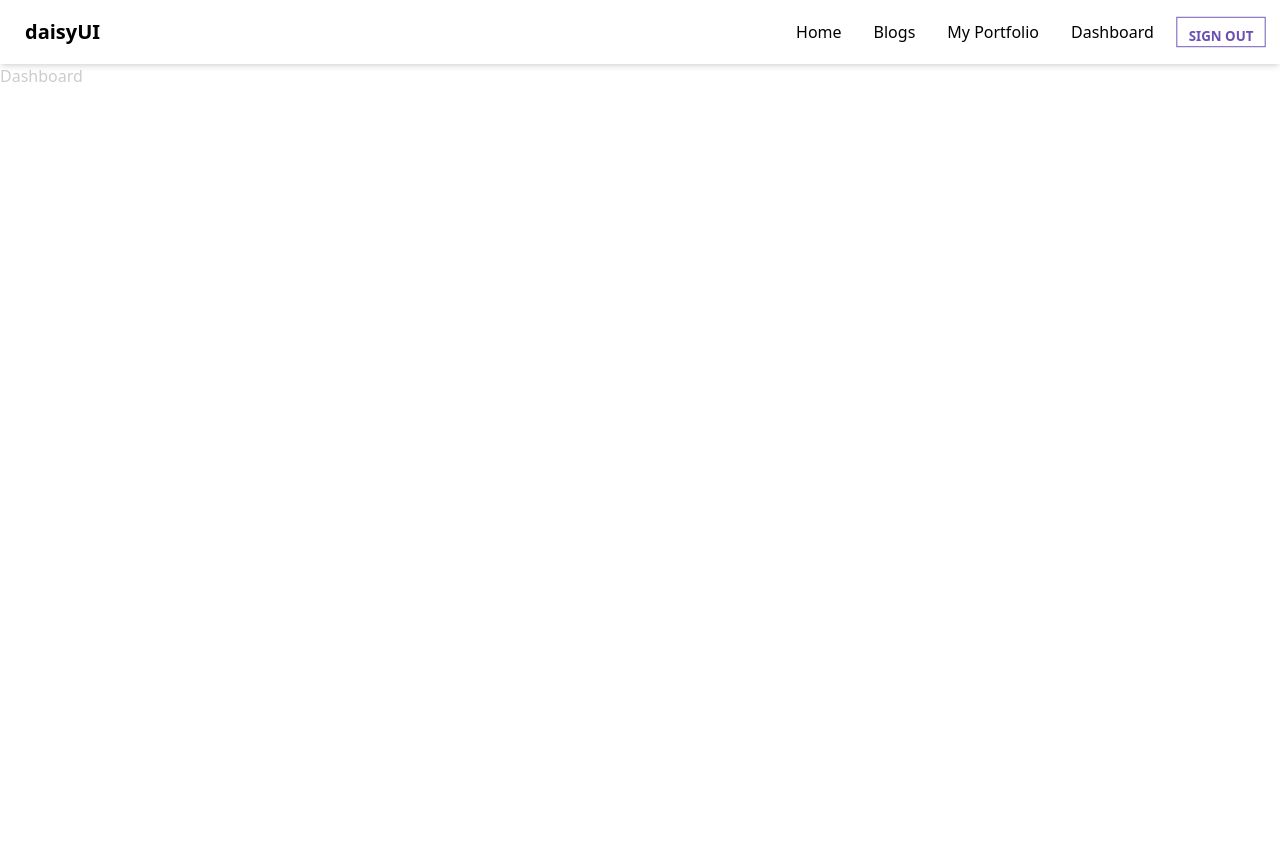
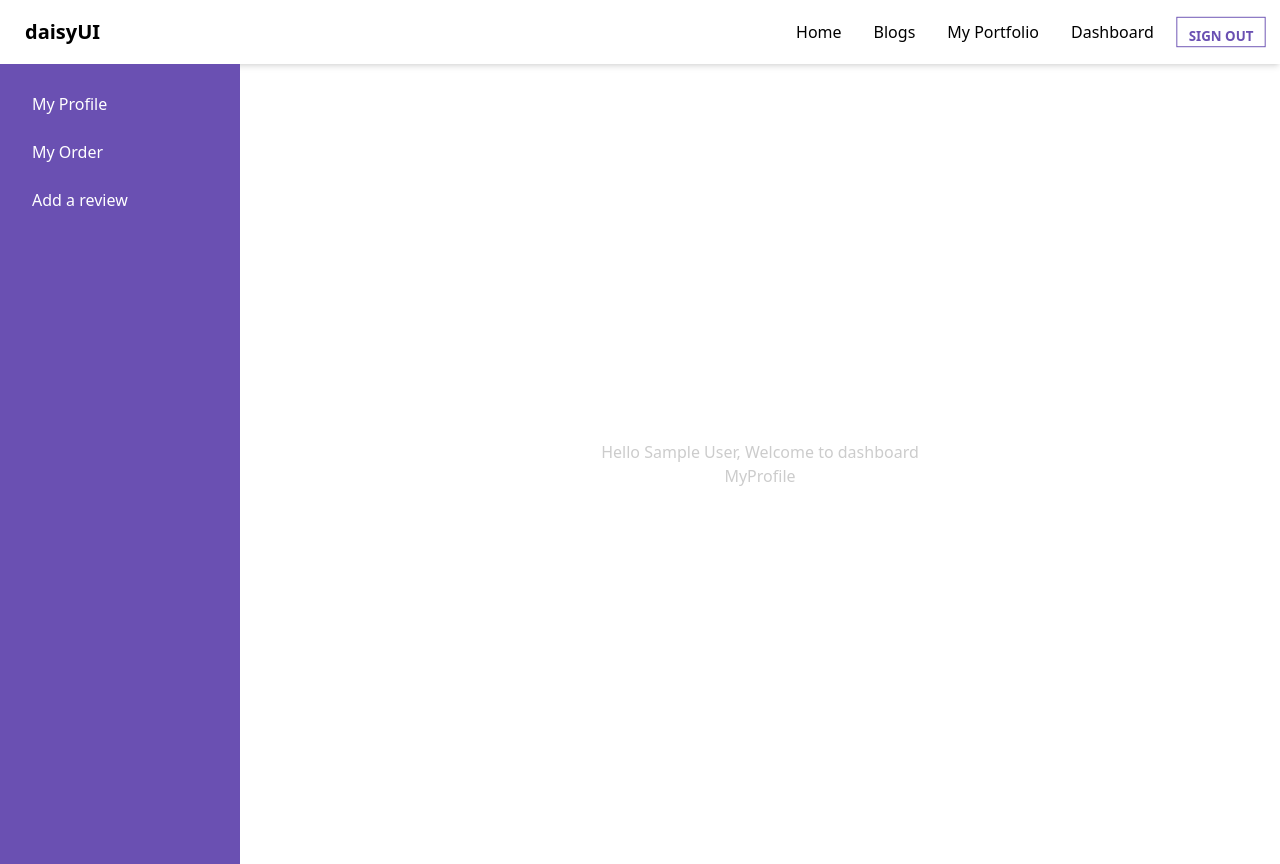
Before and after one commit to irazramin/Thermoparts-house, a React (Create React App) app: page /dashboard in a window 1280 px wide. Before the commit the page ends 800 px from the top, so only its background shows below. Built offline with nearby package versions, Linux system fonts and the light colour scheme; no server answers; sample sign-in values are in the browser's storage.

Commit message:
dashboard link setup

```diff
--- a/src/App.js
+++ b/src/App.js
@@ -3,15 +3,18 @@ import { ToastContainer } from 'react-toastify';
 import 'react-toastify/dist/ReactToastify.css';
 import './App.css';
 import Login from './Components/Pages/Authentication/Login';
+import RequireAuth from './Components/Pages/Authentication/RequireAuth/RequireAuth';
 import Signup from './Components/Pages/Authentication/Signup';
 import Blogs from './Components/Pages/Blogs/Blogs';
+import AddAReview from './Components/Pages/Dashboard/AddAReview';
 import Dashboard from './Components/Pages/Dashboard/Dashboard';
+import MyOrders from './Components/Pages/Dashboard/MyOrders';
+import MyProfile from './Components/Pages/Dashboard/MyProfile';
 import Home from './Components/Pages/Home/Home';
 import Purchase from './Components/Pages/Home/Tools/Tool/Purchase/Purchase';
 import MyPortfolio from './Components/Pages/My Portfolio/MyPortfolio';
 import ErrorPage from './Components/Shared/ErrorPage';
 import Header from './Components/Shared/Header';
-import RequireAuth from './Components/Pages/Authentication/RequireAuth/RequireAuth'
 function App() {
   return (
     <div>
@@ -22,12 +25,23 @@ function App() {
           <Route
             path='/purchase/:id'
             element={
-            <RequireAuth>
-              <Purchase />
-            </RequireAuth>
+              <RequireAuth>
+                <Purchase />
+              </RequireAuth>
             }
           />
-          <Route path='/dashboard' element={<Dashboard />} />
+          <Route
+            path='/dashboard'
+            element={
+              <RequireAuth>
+                <Dashboard />
+              </RequireAuth>
+            }
+          >
+            <Route index element={<MyProfile />} />
+            <Route path='myorder' element={<MyOrders />} />
+            <Route path='addreview' element={<AddAReview />} />
+          </Route>
           <Route path='/blogs' element={<Blogs />} />
           <Route path='/myportfolio' element={<MyPortfolio />} />
           <Route path='/login' element={<Login />} />
--- /dev/null
+++ b/src/Components/Pages/Dashboard/AddAReview.js
@@ -0,0 +1,9 @@
+import React from 'react'
+
+const AddAReview = () => {
+  return (
+    <div>AddAReview</div>
+  )
+}
+
+export default AddAReview
--- a/src/Components/Pages/Dashboard/Dashboard.js
+++ b/src/Components/Pages/Dashboard/Dashboard.js
@@ -1,9 +1,47 @@
-import React from 'react'
+import React from 'react';
+import { useAuthState } from 'react-firebase-hooks/auth';
+import { Link, Outlet } from 'react-router-dom';
+import auth from '../../../Firebase.init';
 
 const Dashboard = () => {
+  const [user] = useAuthState(auth);
   return (
-    <div>Dashboard</div>
-  )
-}
+    <div>
+      <div class='drawer drawer-mobile'>
+        <input id='my-drawer-2' type='checkbox' class='drawer-toggle' />
+        <div class='drawer-content flex flex-col items-center justify-center'>
+          <h2>Hello {user?.displayName}, Welcome to dashboard</h2>
+          <Outlet />
+          {/* <!-- Page content here --> */}
+          <label
+            for='my-drawer-2'
+            class='btn btn-primary drawer-button lg:hidden absolute top-2 right-2'
+          >
+            =
+          </label>
+        </div>
+        <div class='drawer-side '>
+          <label for='my-drawer-2' class='drawer-overlay'></label>
+          <ul class='menu p-4 overflow-y-auto w-60 text-white bg-primary'>
+            {/* <!-- Sidebar content here --> */}
+            <li>
+              <Link to='/dashboard'>My Profile</Link>
+            </li>
+            {user && (
+              <>
+                <li>
+                  <Link to='myorder'>My Order</Link>
+                </li>
+                <li>
+                  <Link to='addreview'>Add a review</Link>
+                </li>
+              </>
+            )}
+          </ul>
+        </div>
+      </div>
+    </div>
+  );
+};
 
-export default Dashboard
+export default Dashboard;
--- /dev/null
+++ b/src/Components/Pages/Dashboard/MyOrders.js
@@ -0,0 +1,11 @@
+import React from 'react'
+
+const MyOrders = () => {
+  return (
+    <div>
+
+    </div>
+  )
+}
+
+export default MyOrders
--- /dev/null
+++ b/src/Components/Pages/Dashboard/MyProfile.js
@@ -0,0 +1,9 @@
+import React from 'react'
+
+const MyProfile = () => {
+  return (
+    <div>MyProfile</div>
+  )
+}
+
+export default MyProfile
```
